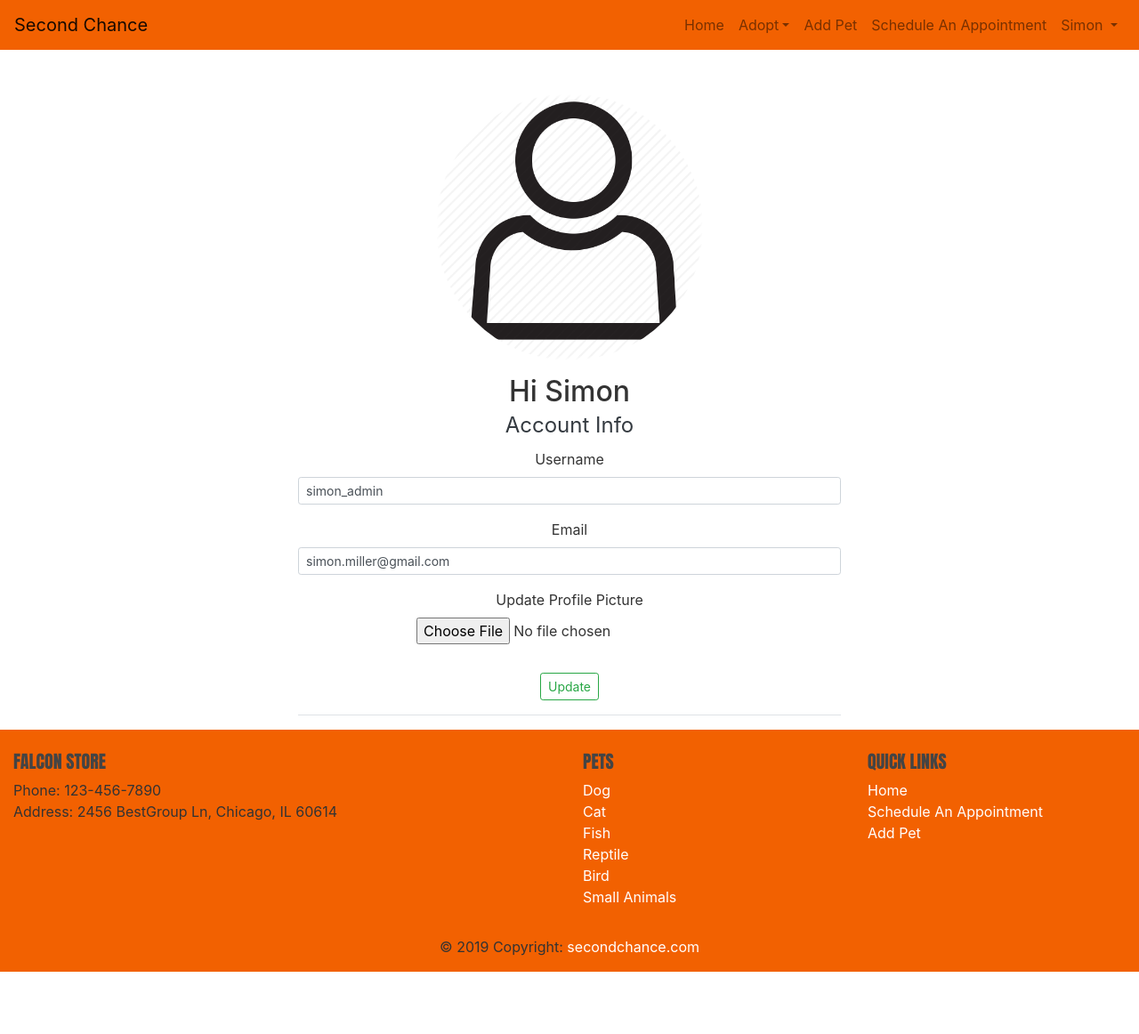
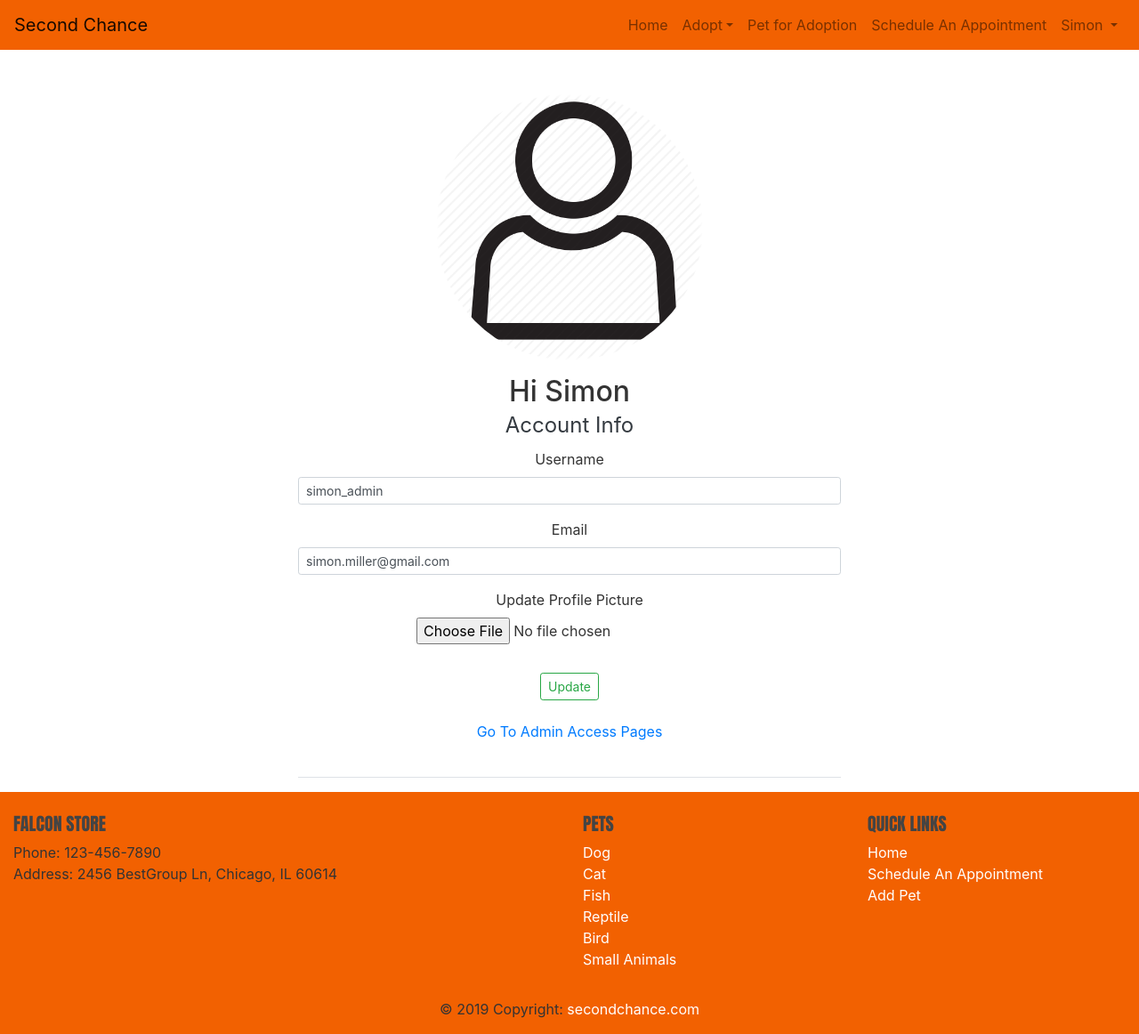
Before and after one commit to v-za/PetProject, a Flask app: page /myaccount in a window 1280 px wide. Shown: the whole page at 89% size. Before the commit the page ends 1092 px from the top, so only its background shows below. Run offline with Flask 2, Linux system fonts and the light colour scheme; a user stored in the database is signed in; some libraries are stand-ins or nearby versions.

Commit message:
login added

```diff
--- a/the-project/application/__init__.py
+++ b/the-project/application/__init__.py
@@ -4,6 +4,8 @@
 from flask import Flask
 from flask_sqlalchemy import SQLAlchemy
 from flask_login import LoginManager
+from flask_bcrypt import Bcrypt
+
 
 
 app = Flask(__name__)
@@ -11,6 +13,7 @@ app.config['SECRET_KEY'] = 'p9Bv<3Eid9%$i01'
 app.config['SQLALCHEMY_DATABASE_URI']='sqlite:///site.db'
 
 db = SQLAlchemy(app)
+bcrypt = Bcrypt(app)
 login_manager = LoginManager(app)
 
 
--- a/the-project/application/forms.py
+++ b/the-project/application/forms.py
@@ -74,6 +74,8 @@ class UpdateAccountForm(FlaskForm):
     picture = FileField('Update Profile Picture', validators=[FileAllowed(['jpg','jpeg','png'])])
     submit = SubmitField('Update')
 
+
+
     def validate_username(self,username):
         if username.data != current_user.username:
             user = User.query.filter_by(username=username.data).first()
@@ -85,6 +87,7 @@ class UpdateAccountForm(FlaskForm):
             user = User.query.filter_by(email=email.data).first()
             if user:
                 raise ValidationError("This email is taken. Please choose another one.")
+
 
 class UpdateAccountFormUsername(FlaskForm):
     username = StringField('Username', validators=[DataRequired(), Length(min=2, max=20, message="Username must be between 2 and 20 characters.")])
--- a/the-project/application/models.py
+++ b/the-project/application/models.py
@@ -1,6 +1,8 @@
 ##from application import db
 from application import db, login_manager
 from flask_login import UserMixin
+
+
 
 
 @login_manager.user_loader
@@ -15,8 +17,9 @@ class User(db.Model, UserMixin):
     lastName = db.Column(db.String(20), nullable=False)
     email = db.Column(db.String(50),unique=True, nullable=False)
     phone = db.Column(db.Integer,nullable=False)
-    password = db.Column(db.String(50),nullable=False)
+    password = db.Column(db.String(200),nullable=False)
     userPic = db.Column(db.String(20), nullable=False, default='default.png')
+    userRole = db.Column(db.String(20), default='customer')
 
 
     def __repr__(self):
--- a/the-project/application/templates/layout.html
+++ b/the-project/application/templates/layout.html
@@ -48,7 +48,7 @@
                   </div>
               </li>
               <li class="nav-item">
-                <a class="nav-link" href="{{url_for('adoptionAdd')}}">Add Pet</a>
+                <a class="nav-link" href="{{url_for('adoptionAdd')}}">Pet for Adoption</a>
               </li>
               <li class="nav-item">
                 <a class="nav-link" href="{{url_for('meetingAdd')}}">Schedule An Appointment</a>
--- a/the-project/application/templates/myAccount.html
+++ b/the-project/application/templates/myAccount.html
@@ -62,6 +62,22 @@
             <div class="form-group">
               {{ form.submit(class="btn btn-outline-success btn-sm") }}
             </div>
+
+              <fieldset class="form-group">
+                {% if current_user.userRole == 'admin' %}
+                <div class="form-group">
+
+                  <a href="admin" class="btn btn-link"> Go To Admin Access Pages</a>
+                </div>
+                {% else %}
+                <div class="form-group">
+
+                  <a href="adoptionAdd" class="btn btn btn-outline-dark"> Give a Pet</a>
+                </div>
+                {% endif %}
+              </fieldset>
+
+
           </form>
         </div>
         <div class="border-top pt-3">
--- a/the-project/application/views.py
+++ b/the-project/application/views.py
@@ -2,23 +2,72 @@
 import os
 import secrets
 from flask import render_template, url_for, flash, redirect, request, abort, session
-from application import app, db
+from application import app, db,login_manager,bcrypt
 
 from application.forms import UserRegistrationForm, UserLoginForm, AdoptionAddForm, ProductAddForm, UpdateAccountForm, MeetingAddForm, UpdateAccountFormUsername, UpdateAccountFormEmail, UpdateAccountFormPicture
 from application.models import Pet, User, Product, PetRequest, Meeting
-from flask_admin import Admin
+from flask_admin import Admin, AdminIndexView, BaseView, expose
 from flask_admin.contrib.sqla import ModelView
 from flask_login import login_user, current_user, logout_user, login_required
+from functools import wraps
 
 
-admin = Admin(app)
+
 ## ADMIN VIEWS ####
 
 
-class adminModelView(ModelView):
-    pass
+# decorators
+
+# login role decorator
+
+def login_required(role="open"):
+    def wrapped(fn):
+        @wraps(fn)
+        def decorated_view(*args, **kwargs):
+            if not current_user.is_authenticated:
+              return login_manager.unauthorized()
+            if ((current_user.userRole != role) and (role != "open")):
+                return login_manager.unauthorized()
+            return fn(*args, **kwargs)
+        return decorated_view
+    return wrapped
 
 
+class adminHomeView(AdminIndexView):
+
+    def is_accessible(self):
+
+        if current_user.is_authenticated and current_user.userRole=="admin":
+            return True
+        else:
+            return False
+
+    def inaccessible_callback(self, name, **kwargs):
+        if current_user.is_authenticated:
+            return redirect(url_for('myaccount'))
+        else:
+            return redirect(url_for('login'))
+
+
+
+class adminModelView(ModelView):
+
+    def is_accessible(self):
+
+        if current_user.is_authenticated and current_user.userRole=="admin":
+            return True
+        else:
+            return False
+
+    def inaccessible_callback(self, name, **kwargs):
+        if current_user.is_authenticated:
+            return redirect(url_for('myaccount'))
+        else:
+            return redirect(url_for('login'))
+
+
+
+admin = Admin(app,index_view = adminHomeView())
 admin.add_view(adminModelView(Pet, db.session))
 admin.add_view(adminModelView(User, db.session))
 admin.add_view(adminModelView(Product, db.session))
@@ -39,7 +88,6 @@ def home():
 
 
 @app.route('/about')
-@login_required
 def about():
     return render_template('about.html', title="About")
 
@@ -85,8 +133,9 @@ def logout():
 def register():
     form = UserRegistrationForm()
     if form.validate_on_submit():
+        hash_password = bcrypt.generate_password_hash(form.password.data).decode('utf-8')
         user = User(username=form.username.data.lower(), firstName=form.firstName.data.capitalize(), lastName=form.lastName.data.capitalize(),
-                    phone=form.phone.data, email=form.email.data.lower(), password=form.password.data)
+                    phone=form.phone.data, email=form.email.data.lower(), password=hash_password)
         db.session.add(user)
         db.session.commit()
         login_user(user)
@@ -102,7 +151,8 @@ def login():
     if form.validate_on_submit():
         user = User.query.filter_by(email=form.email.data).first()
         # show Austin how to debug (form.data.password)
-        if user and (user.password == form.password.data):
+
+        if user and bcrypt.check_password_hash(user.password, form.password.data):
             login_user(user)
             # put in layout template that the flash messages show
             flash(f'Logged in {user.firstName} {user.lastName}!', 'success')
```
Also changed, not shown: the-project/application/decorators.py (added), the-project/application/site.db, the-project/application/static/animal_pics/e786a11603091ae0.jpg (added), the-project/application/static/profile_pics/14d2253745783c1d.jpg (added), the-project/application/static/profile_pics/d7512cc6ac7d365e.jpg (added).
